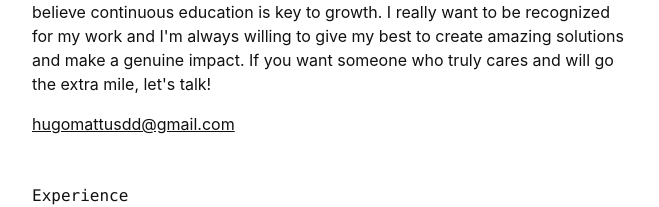
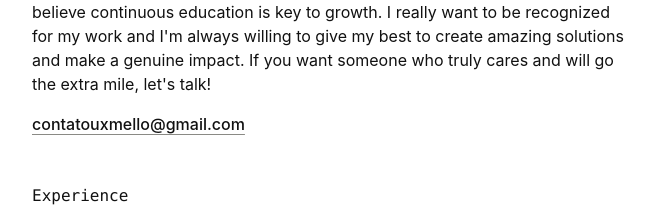
Before and after one commit to hugomattus/portfolio-app, a Next.js app: page /information in a window 1280 px wide. Shown: the part 908-1115 px from the top of the page, without its empty margins (620-1279 px from the left). Built offline with nearby package versions, Linux system fonts and the light colour scheme; a web font is replaced by a local one.

Commit message:
fix: update contact email in information section for consistency

```diff
--- a/app/information/page.tsx
+++ b/app/information/page.tsx
@@ -22,11 +22,9 @@ export default function Information() {
         <div className="info-right">
           <div className="info-block">
             <p>{translations[language].sobreText}</p>
-            <p style={{ marginTop: '16px' }}>
-              <a href="mailto:hugomattusdd@gmail.com" style={{ color: 'inherit', textDecoration: 'underline' }}>
-                hugomattusdd@gmail.com
-              </a>
-            </p>
+            <nav className="social" style={{ marginTop: '16px' }}>
+              <a href="mailto:contatouxmello@gmail.com">contatouxmello@gmail.com</a>
+            </nav>
           </div>
 
           <div className="info-block">
```
